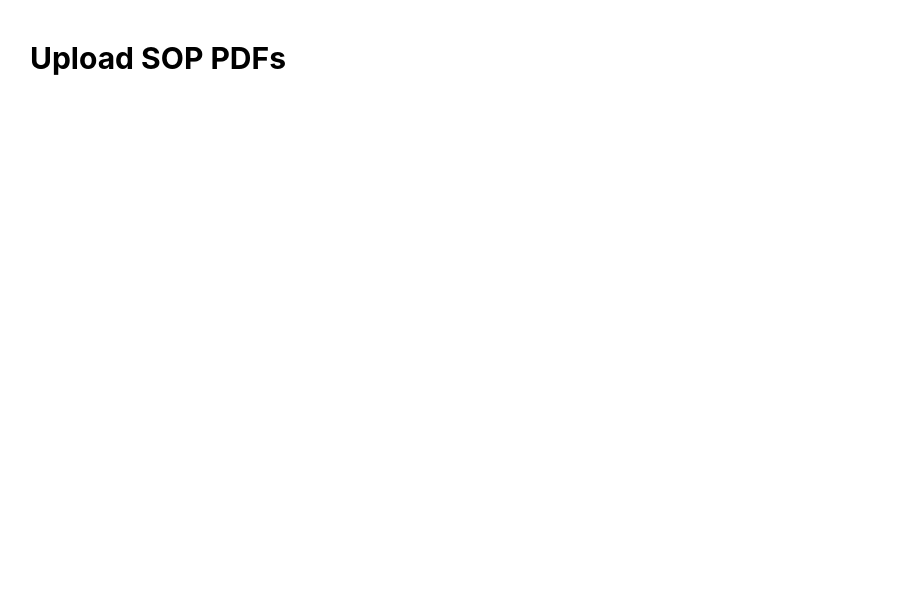
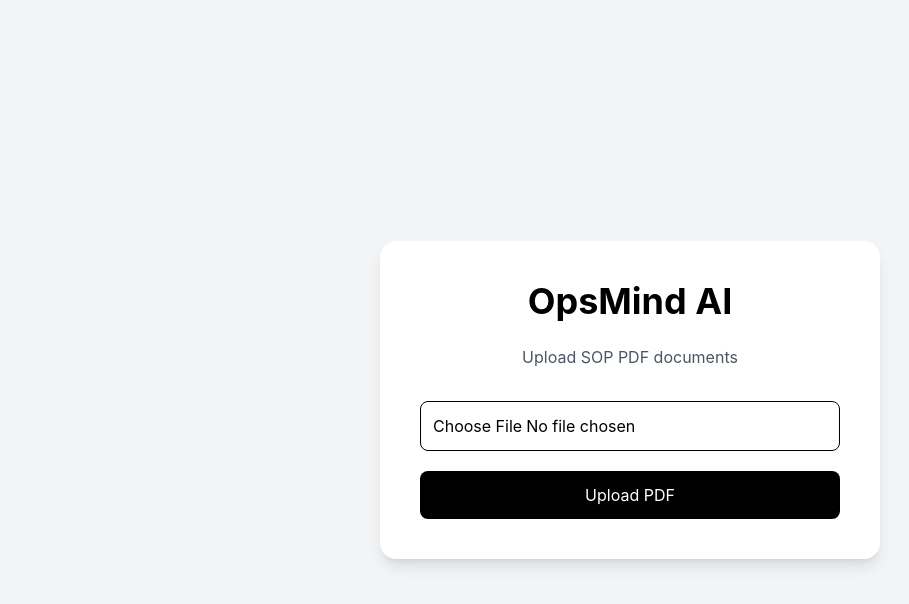
Before and after one commit to KANAND6031/Project2, a React app in the folder frontend/: page / in a window 1280 px wide. Shown: the top 604 px of the page, without its empty margins (10-919 px from the left). Built offline with nearby package versions, Linux system fonts and the light colour scheme; the HTML template or start-up script is replaced by a standard one.

Commit message:
ui change

```diff
--- a/frontend/src/pages/UploadPage.jsx
+++ b/frontend/src/pages/UploadPage.jsx
@@ -1,9 +1,29 @@
 const UploadPage = () => {
     return (
-        <div className="p-10">
-            <h1 className="text-3xl font-bold">
-                Upload SOP PDFs
-            </h1>
+        <div className="min-h-screen bg-gray-100 flex items-center justify-center">
+            <div className="bg-white p-10 rounded-2xl shadow-lg w-[500px]">
+
+                <h1 className="text-4xl font-bold text-center mb-6">
+                    OpsMind AI
+                </h1>
+
+                <p className="text-gray-600 text-center mb-8">
+                    Upload SOP PDF documents
+                </p>
+
+                <input
+                    type="file"
+                    accept=".pdf"
+                    className="w-full border p-3 rounded-lg"
+                />
+
+                <button
+                    className="w-full mt-5 bg-black text-white py-3 rounded-lg hover:bg-gray-800"
+                >
+                    Upload PDF
+                </button>
+
+            </div>
         </div>
     );
 };
```
